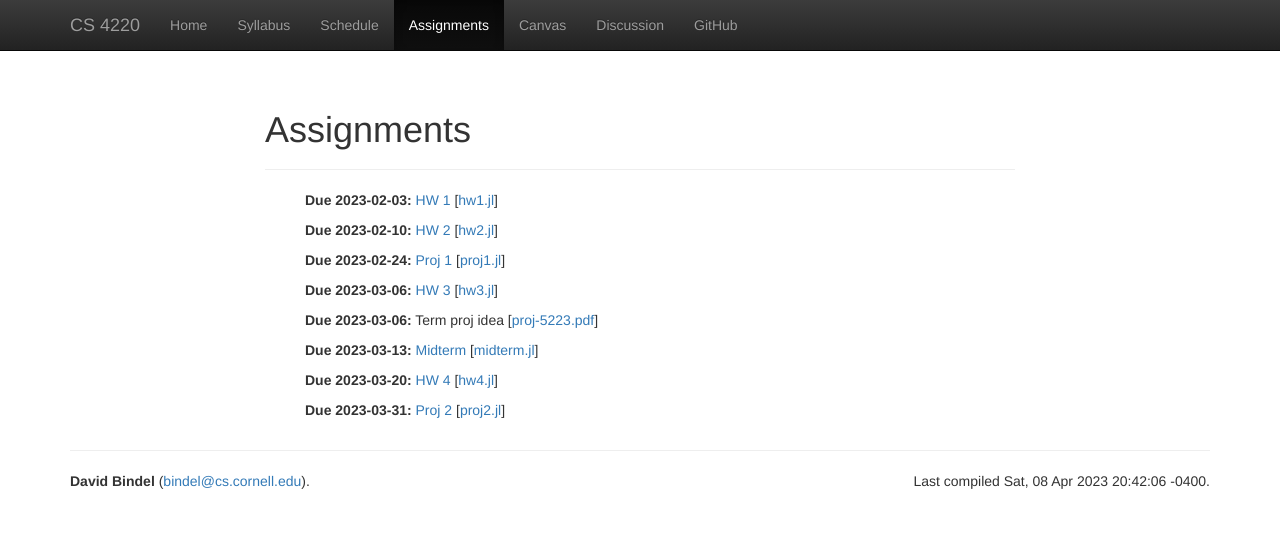
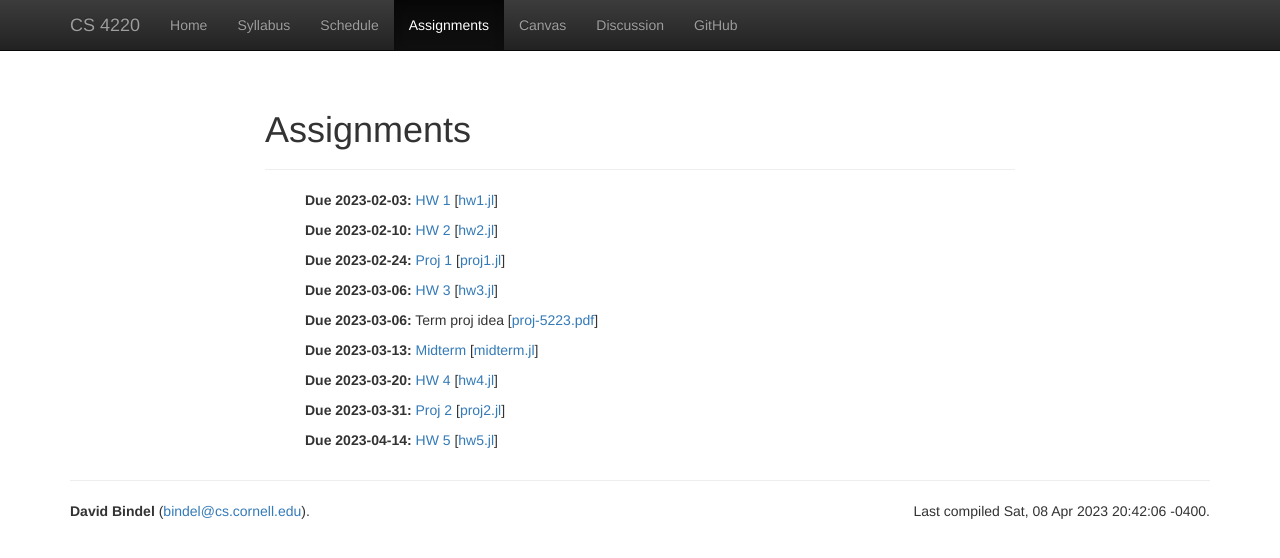
Before and after one commit to dbindel/cs4220-s23, a Jekyll site: the page built from web/assignments.html, in a window 1280 px wide. Shown: the top 558 px of the page. Built offline with Jekyll 4.4.1, drawn with Linux system fonts in a browser that asks for light colours; nearby versions of some CDN libraries.

Commit message:
Add HW5.

```diff
--- a/web/_data/hw.yml
+++ b/web/_data/hw.yml
@@ -31,15 +31,15 @@
   text: Proj 2
   due: 2023-03-31
   pluto: proj2
+-
+  text: HW 5
+  due: 2023-04-14
+  pluto: hw5
 #-
 #  text: Proj 3
 #  due: 2023-04-25
 #  pluto: proj3
 #-
-#  text: HW 5
-#  due: 2023-04-29
-#  pluto: hw5
-#-
 #  text: Final
 #  due: 2023-05-18
 #  pluto: final
--- a/web/_data/lectures.yml
+++ b/web/_data/lectures.yml
@@ -395,6 +395,7 @@
   info: Quasi-Newton and other iterations
   hw:
     - info: HW5 due
+      file: hw5.html
 #
 # ==================
 # Week 12 (iterations and globalization)
```
